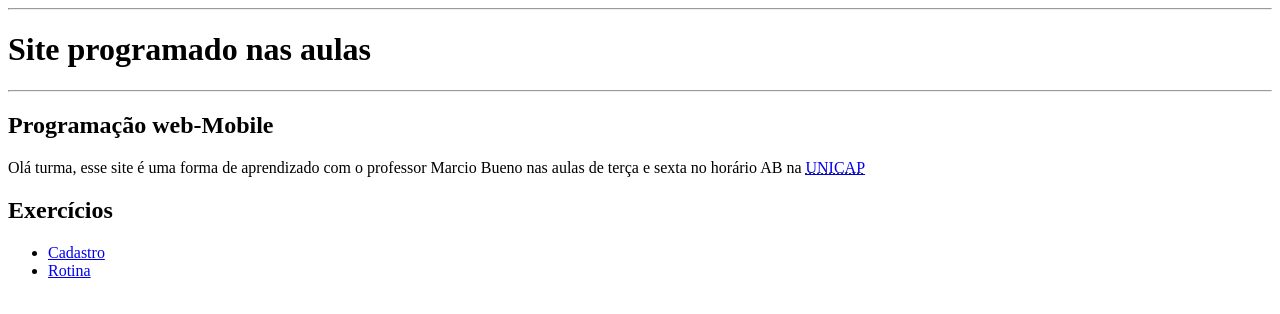
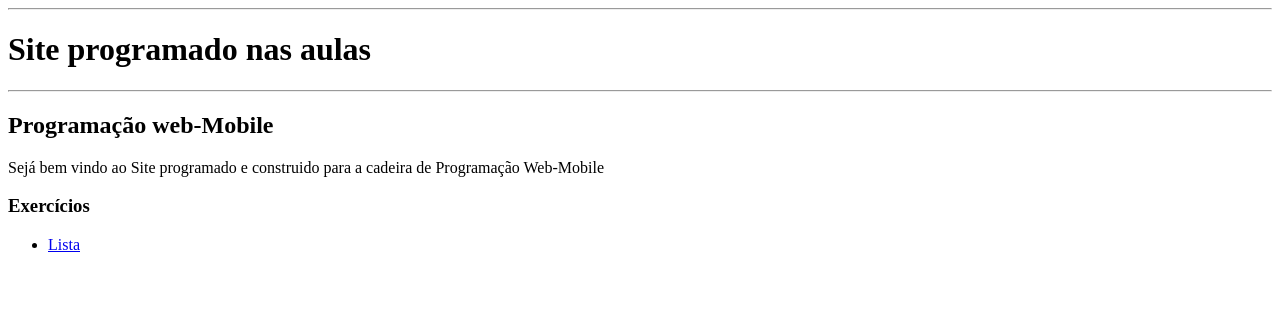
Before and after one commit to pedroMB03/Desenvolvimento-web-mobile, a plain HTML site: page index.html in a window 1280 px wide. Drawn offline with Linux system fonts and the light colour scheme.

Commit message:
organição

```diff
--- a/index.html
+++ b/index.html
@@ -13,13 +13,11 @@
             <h2>Programação web-Mobile</h2>
         </header>
         <section> <!-- 1° section-->
-            <p>Olá turma, esse site é uma forma de aprendizado com o professor Marcio Bueno nas aulas de terça e sexta no horário AB na <abbr title="Univeridade Catolica de Pernambuco"><a href="https://portal.unicap.br/">UNICAP</a></abbr></p>
-            <h2>Exercícios</h2>
+            <p>Sejá bem vindo ao Site programado e construido para a cadeira de Programação Web-Mobile</a></abbr></p>
             <div>
+                <h3>Exercícios</h3>
                 <ul>
-                    <li><a href="./Exercicios/Cadastro.html">Cadastro</a></li>
-                    <li><a href="./Exercicios/minha-rotina.html">Rotina</a></li>
-
+                    <li><a href="./Exercicios/Base.html">Lista</a></li>
                 </ul>
             </div>
         </section>
```
Also changed, not shown: Exercicios/Base.html (added, +17 -0 lines), Exercicios/Cadastro.html (+1 -1 lines), Exercicios/Minha-Rotina.html (+1 -0 lines).
